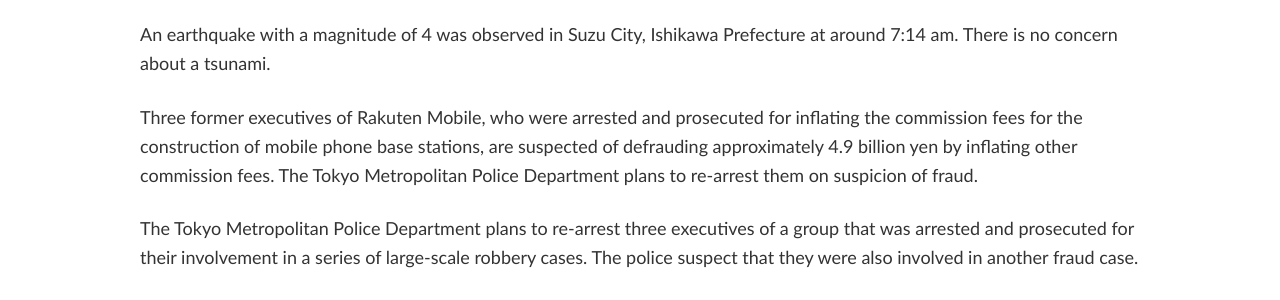
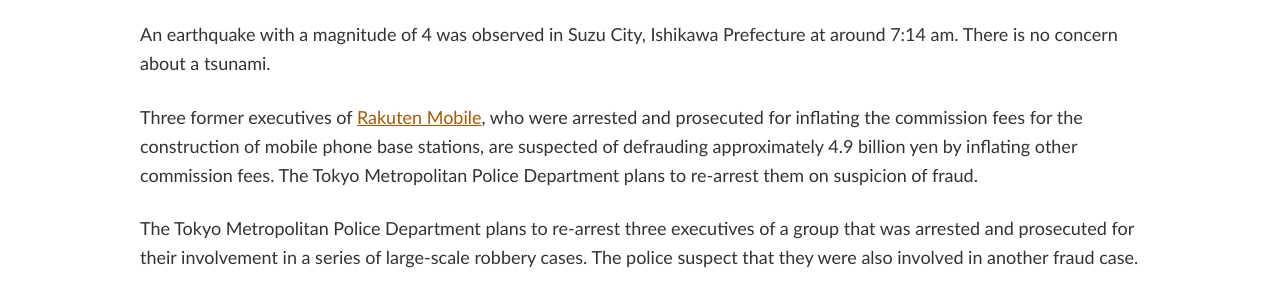
Before and after one commit to tagawa/JapanDailyNews, a Jekyll site: the page built from docs/_posts/2023-05-10-news.md, in a window 1280 px wide. Shown: the part 704-1004 px from the top of the page. Built offline with Jekyll 4.4.1, drawn with Linux system fonts in a browser that asks for light colours; comment, search, counter and statistics services are not loaded; part of the change alters nothing that is shown.

```diff
--- a/docs/_posts/2023-05-10-news.md
+++ b/docs/_posts/2023-05-10-news.md
@@ -19,7 +19,7 @@ Welcome to Japan Daily News on May 10, 2023. Here are today's headlines:
 
 An earthquake with a magnitude of 4 was observed in Suzu City, Ishikawa Prefecture at around 7:14 am. There is no concern about a tsunami.
 
-Three former executives of Rakuten Mobile, who were arrested and prosecuted for inflating the commission fees for the construction of mobile phone base stations, are suspected of defrauding approximately 4.9 billion yen by inflating other commission fees. The Tokyo Metropolitan Police Department plans to re-arrest them on suspicion of fraud.
+Three former executives of [Rakuten Mobile](https://totemotech.com/companies/rakuten-mobile), who were arrested and prosecuted for inflating the commission fees for the construction of mobile phone base stations, are suspected of defrauding approximately 4.9 billion yen by inflating other commission fees. The Tokyo Metropolitan Police Department plans to re-arrest them on suspicion of fraud.
 
 The Tokyo Metropolitan Police Department plans to re-arrest three executives of a group that was arrested and prosecuted for their involvement in a series of large-scale robbery cases. The police suspect that they were also involved in another fraud case.
 
```
